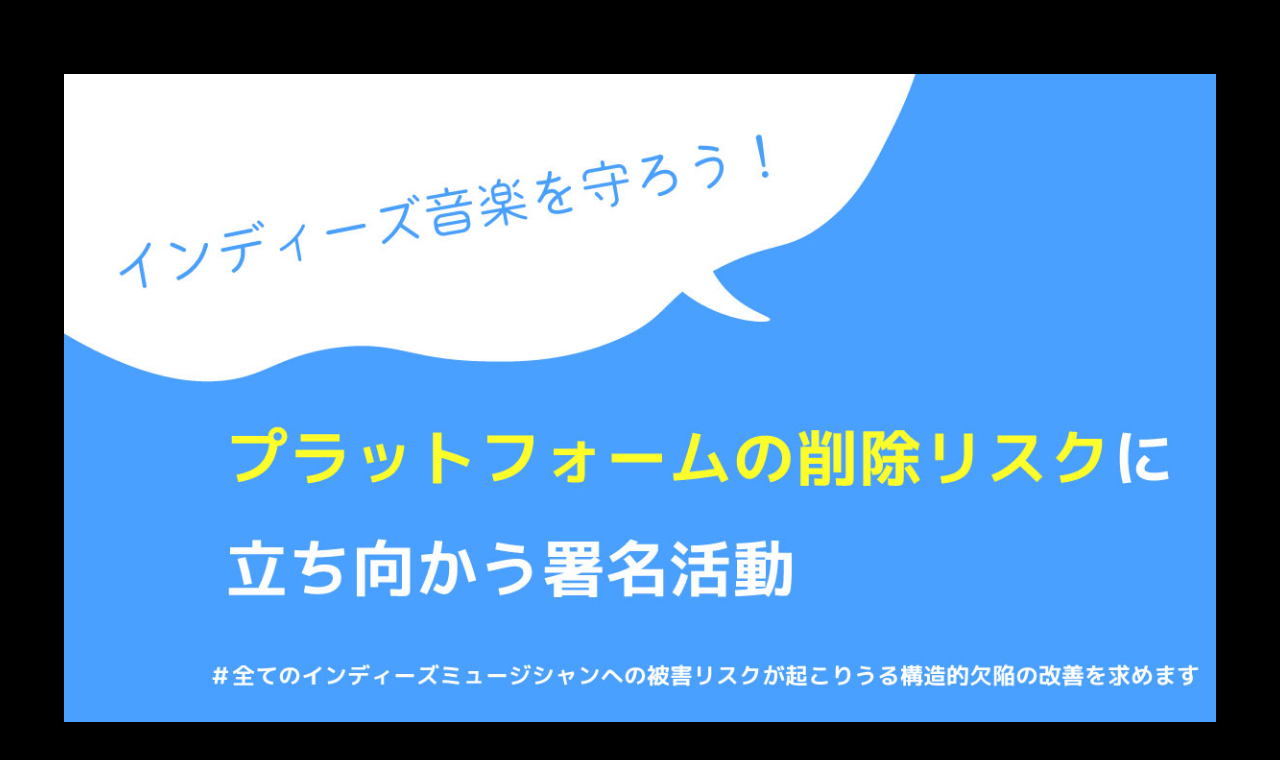
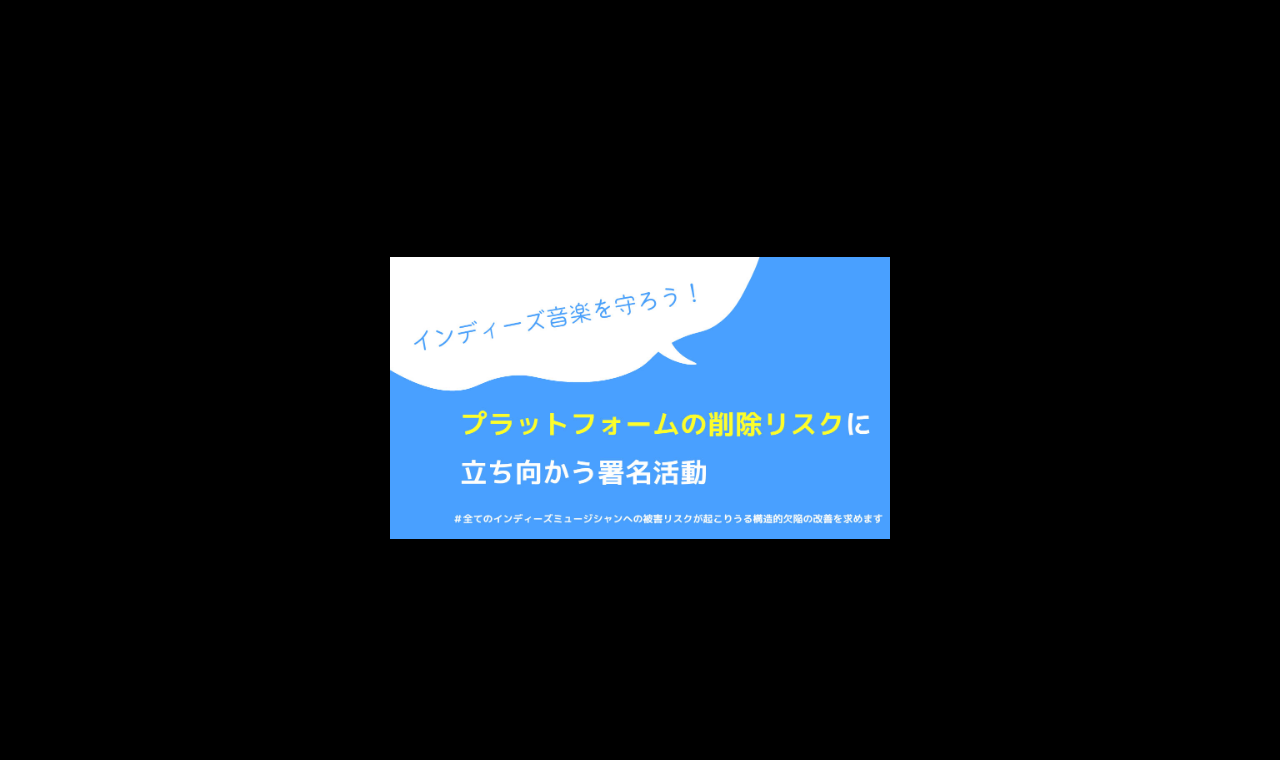
Before and after one commit to KaomoziRecords/0005-06, a plain HTML site: page index.html in a window 1280 px wide. Drawn offline with Linux system fonts and the light colour scheme.

Commit message:
Update index.html
サイズ調整

```diff
--- a/index.html
+++ b/index.html
@@ -18,7 +18,8 @@
     }
 
     img {
-      max-width: 90vw;
+      width: 90vw; /* デフォルト：スマホ向けに大きく */
+      max-width: 500px; /* PCでは最大500pxに制限 */
       height: auto;
       border: none;
     }
```
